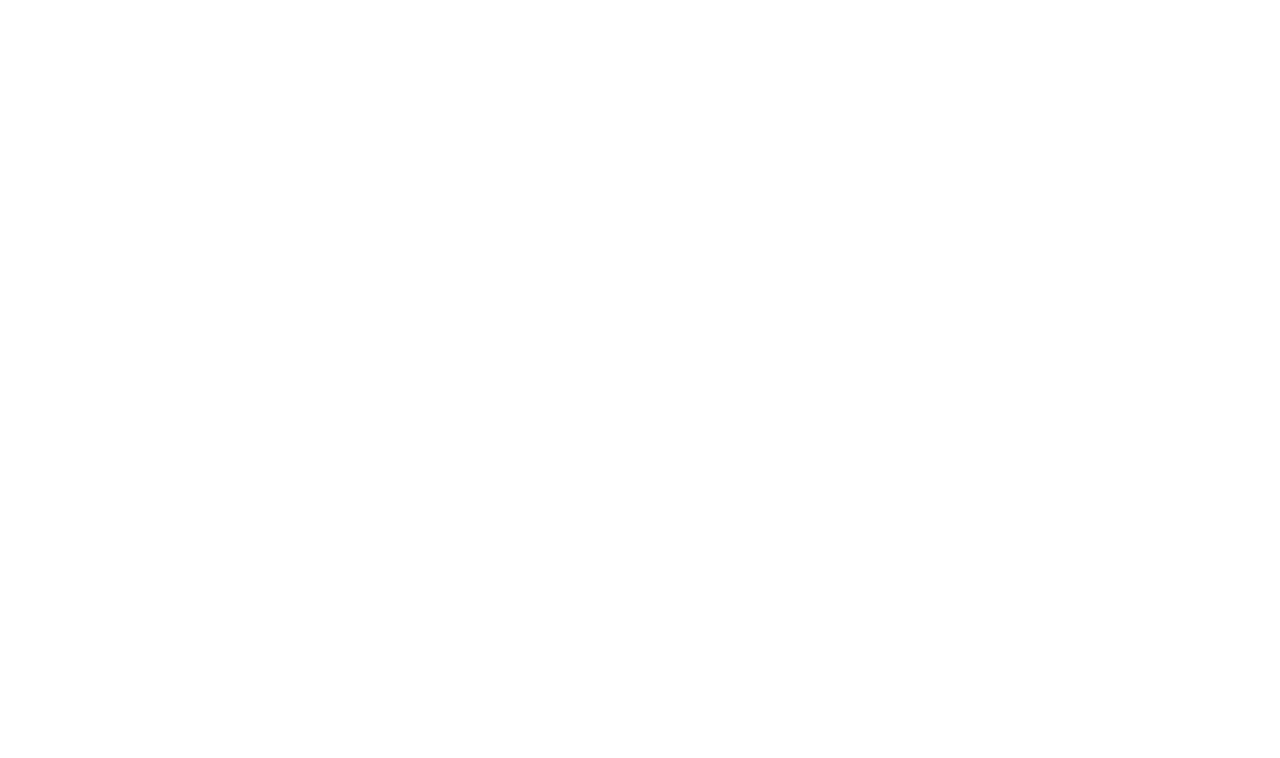
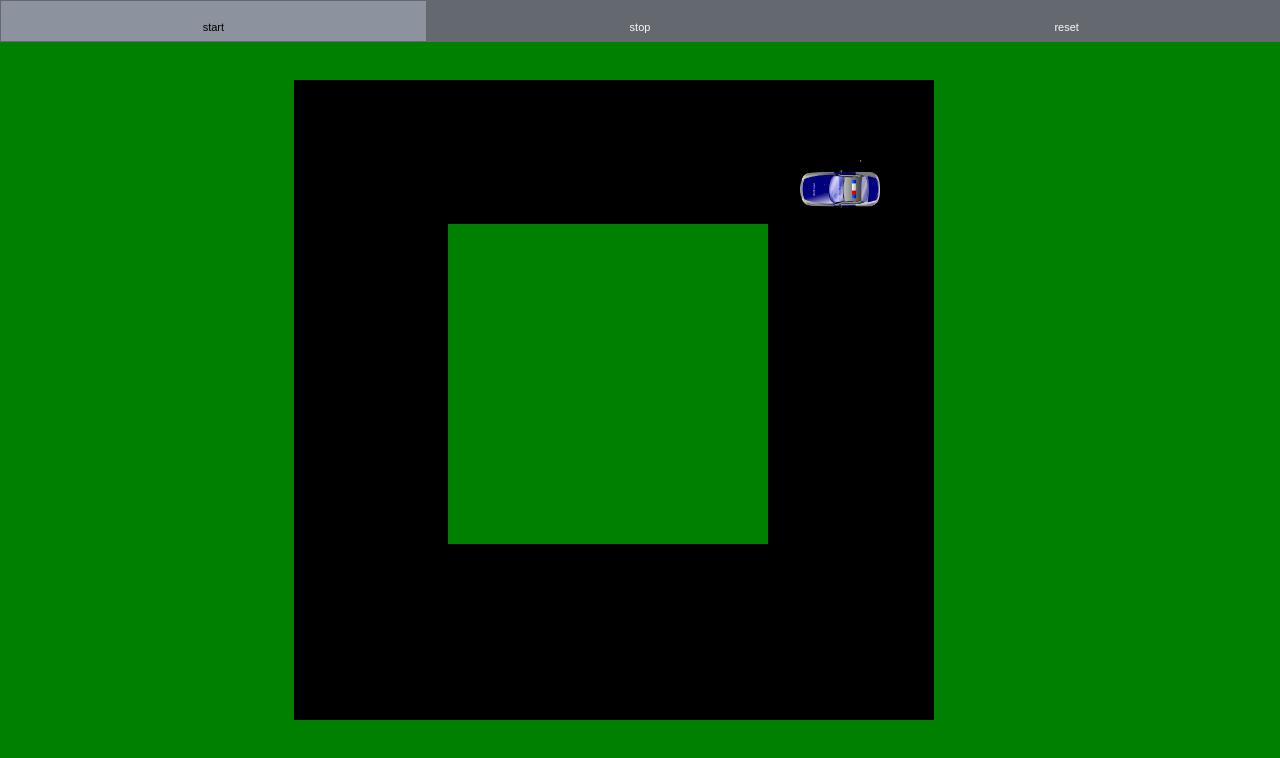
Before and after one commit to tannerheaps01/aroundtheblock, a plain HTML site: page index.html in a window 1280 px wide. Drawn offline with Linux system fonts and the light colour scheme.

Commit message:
made some proggress

```diff
--- a/app.js
+++ b/app.js
@@ -0,0 +1,31 @@
+var startButton = document.getElementById('start').addEventListener('click', startFunction);
+var stopButton = document.getElementById('stop').addEventListener('click', stopFunction);
+var resetButton = document.getElementById('reset').addEventListener('click', resetFunction);
+var car = document.querySelector(".car");
+var intervalId;
+
+
+
+function startFunction() {
+    intervalId = setInterval(movethecarleft, 25);
+}
+
+function stopFunction() {
+    clearInterval(intervalId);
+}
+
+function resetFunction() {
+    car.style.top = "160px";
+    car.style.left = "800px";
+}
+
+function movethecarleft() {
+    car.style.left = `${parseInt(car.style.left.replace("px","")) - 5}px`;
+}
+
+var movethecardown = function(){
+
+}
+var movethecarright = function(){
+	car.style.left = `${parseInt(car.style.left.replace("px","")) - 5}px`;
+}
--- a/aroundtheblock.css
+++ b/aroundtheblock.css
@@ -0,0 +1,62 @@
+*{
+    margin:0;
+    padding: 0;
+}
+body{
+    background-color: green;
+}
+.header{
+    display: flex;
+    background-color: #646970;
+}
+.headerbutton {
+            flex: 1;
+            padding-top: 20px;
+            padding-bottom: 20px;
+            height: 5vh;
+            background-color: #646970;
+            border: solid 1px #646970;
+            font-size: 11px;
+            text-decoration: none;
+            color: #F7F7F7;
+            padding-left: 1vw;
+            padding-right: 1vw;
+            font-family: 'Josefin Sans', sans-serif;
+
+
+        }
+
+        .headerbutton:hover {
+            background-color: #8c939e;
+            color: black;
+            text-decoration: none;
+
+        }
+
+        .road{
+            background-color: black;
+            width:50vw;
+            height: 80vh;
+            position: absolute;
+            top: 10vh;
+            left: 23vw;
+            z-index: 1;
+
+        }
+        .block{
+            background-color: green;
+            width: 25vw;
+            height: 40vh;
+            position: absolute;
+            top: 28vh;
+            left: 35vw;
+            z-index: 2;
+        }
+        .car{
+            width: 80px;
+            position: absolute;
+            top: 160px;
+            left: 800px;
+            z-index: 3
+
+        }
--- a/index.html
+++ b/index.html
@@ -5,8 +5,17 @@
 	<title>around the block</title>
 	<link rel="stylesheet" type="text/css" href="aroundtheblock.css">
 </head>
+<header class="header">
+	<button class="headerbutton" id="start">start</button>
+	<button class="headerbutton" id="stop">stop</button>
+	<button class="headerbutton" id="reset">reset</button>
+</header>
+<body>
+	<div class="theblock"></div>
+	<div class="block"></div>
+	<div class="road"></div>
+	<img class="car" src="copcar.png">
 
-<body>
 	<script type="text/javascript" src="app.js"></script>
 </body>
 </html>
```
Also changed, not shown: copcar.png (added).
